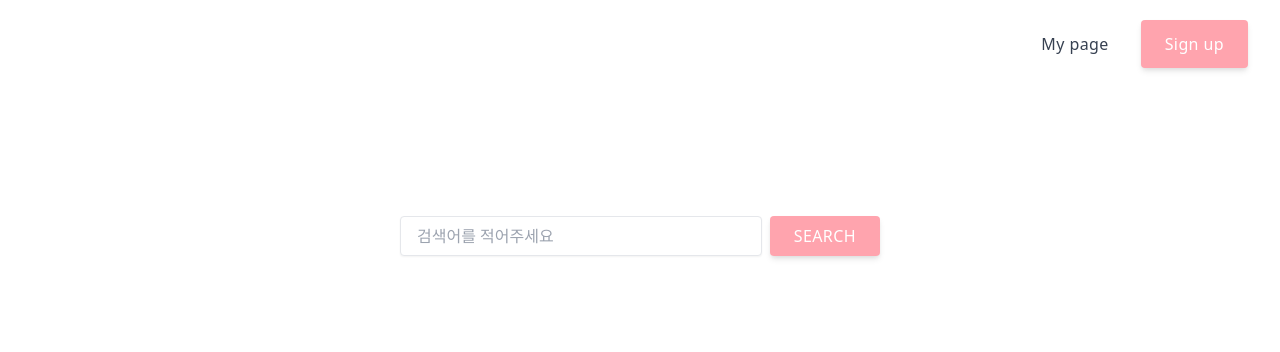
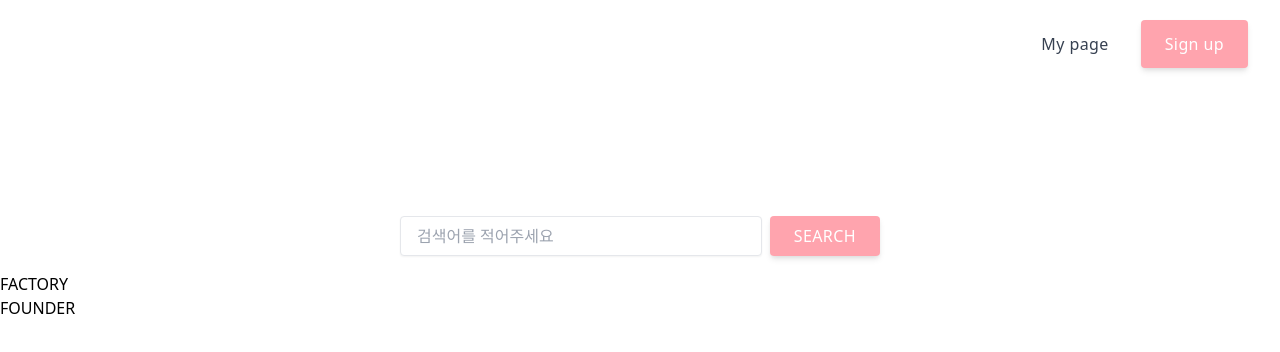
Before and after one commit to BATTERY-PITCHIN/tailwindcss_layout, a React (Create React App) app: page /search in a window 1280 px wide. Shown: the top 352 px of the page. Built offline with nearby package versions, Linux system fonts and the light colour scheme; no server answers.

Commit message:
Upgrade Main Page and Seperate search result by using fake tab

```diff
--- a/src/App.js
+++ b/src/App.js
@@ -4,6 +4,9 @@ import Header from './components/Header';
 import Recommendation from './components/Recommendation';
 import SearchresultFounder from './components/SearchresultFounder'
 import SearchResultFactory from './components/SearchResultFactory';
+import FakeTab from './components/FakeTab';
+import {BrowserRouter, Route, Switch, Link, NavLink, useParmas} from 'react-router-dom';
+
 //import axios from 'axios';
 
 class App extends Component{
@@ -13,6 +16,7 @@ class App extends Component{
 
         this.state={
           search:null,
+
         };
       }
 
@@ -21,17 +25,44 @@ class App extends Component{
         return(
             <div className="App">
                 <Header></Header>
-                <Searchbar onChange={function(_keyword){
+                <Switch>
+                    <Route exact path="/">
+                        <div className="main">
+                            <Searchbar onChange={function(_keyword){
+                            this.setState({
+                                search:_keyword
+                            })}.bind(this)}/>
+                            <Recommendation/>
+                        </div>
+                    </Route>
+                    <Route path="/search">
+                        <div className="searchresult">
+                            <Searchbar onChange={function(_keyword){
+                                this.setState({
+                                    search:_keyword
+                                })}.bind(this)}/>
+                            <FakeTab/>
+                            <Route path="/search/factoryinfo">
+                                <SearchResultFactory search={this.state.search}/>
+                            </Route>
+                            <Route path="/search/founderest">
+                                <SearchresultFounder search={this.state.search}/>
+                            </Route>
+                        </div>
+
+                    </Route>
+                </Switch>
+
+                {/* <Searchbar onChange={function(_keyword){
                     this.setState({
                         search:_keyword
-                    })
-                    }.bind(this)}></Searchbar>
-
+                    })}.bind(this)}>
+                </Searchbar> */}
                 {/* <Recommendation></Recommendation> */}
                 {/* <SearchResultFactory search={this.state.search}>
                 </SearchResultFactory> */}
-                <SearchresultFounder search={this.state.search}>
-                </SearchresultFounder>
+                {/* <SearchresultFounder search={this.state.search}>
+                </SearchresultFounder> */}
             </div>
         )
     }
--- /dev/null
+++ b/src/components/FakeTab.js
@@ -0,0 +1,22 @@
+import React, {Component} from 'react';
+import {BrowserRouter, Route, Switch, Link, NavLink, useParmas} from 'react-router-dom';
+
+class FakeTab extends Component{
+
+  render(){
+    return (
+      <div className="Tab">
+          <ul>
+            <li>
+                <NavLink exact to="/search/factoryinfo">FACTORY</NavLink>
+            </li>
+            <li>
+                <NavLink exact to="/search/founderest">FOUNDER</NavLink>
+            </li>
+          </ul>
+      </div>
+    );
+  }
+};
+
+export default FakeTab;
--- a/src/components/Searchbar.js
+++ b/src/components/Searchbar.js
@@ -1,4 +1,5 @@
 import React, {Component} from 'react';
+import {BrowserRouter, Route, Switch, Link, NavLink, useParmas} from 'react-router-dom';
 
 class Searchbar extends Component{
 
@@ -6,7 +7,7 @@ class Searchbar extends Component{
     super(props);
 
     this.state = {
-      keyword:null
+      keyword:null,
     }
   }
 
@@ -24,19 +25,19 @@ class Searchbar extends Component{
               this.setState({
                 keyword:_keyword
               })
-              console.log("Target value :"+e.target.value)
-              console.log("_keyword :"+_keyword)
-              console.log("keyword(SET) :"+this.state.keyword)
             }.bind(this)}
           />
           <button onClick={(event)=>{
             this.props.onChange(this.state.keyword)
             console.log("TAG : "+this.state.keyword)
+
           }}
             type="submit"
             className="inline-flex items-center justify-center w-full h-10 px-6 font-medium tracking-wide text-white transition duration-200 rounded shadow-md md:w-auto bg-secondary hover:bg-deep-secondary focus:shadow-outline focus:outline-none"
           >
+            <NavLink exact to="/search">
             SEARCH
+            </NavLink>
           </button>
         </div>
       </div>
--- a/src/index.js
+++ b/src/index.js
@@ -4,13 +4,14 @@ import './index.css';
 import App from './App';
 import reportWebVitals from './reportWebVitals';
 import axios from 'axios';
+import { BrowserRouter } from 'react-router-dom';
 
 axios.defaults.xsrfCookieName = 'csrftoken';
 axios.defaults.xsrfHeaderName = 'X-CSRFTOKEN';
 
 ReactDOM.render(
   <React.StrictMode>
-    <App />
+    <BrowserRouter><App /></BrowserRouter>
   </React.StrictMode>,
   document.getElementById('root')
 );
```
